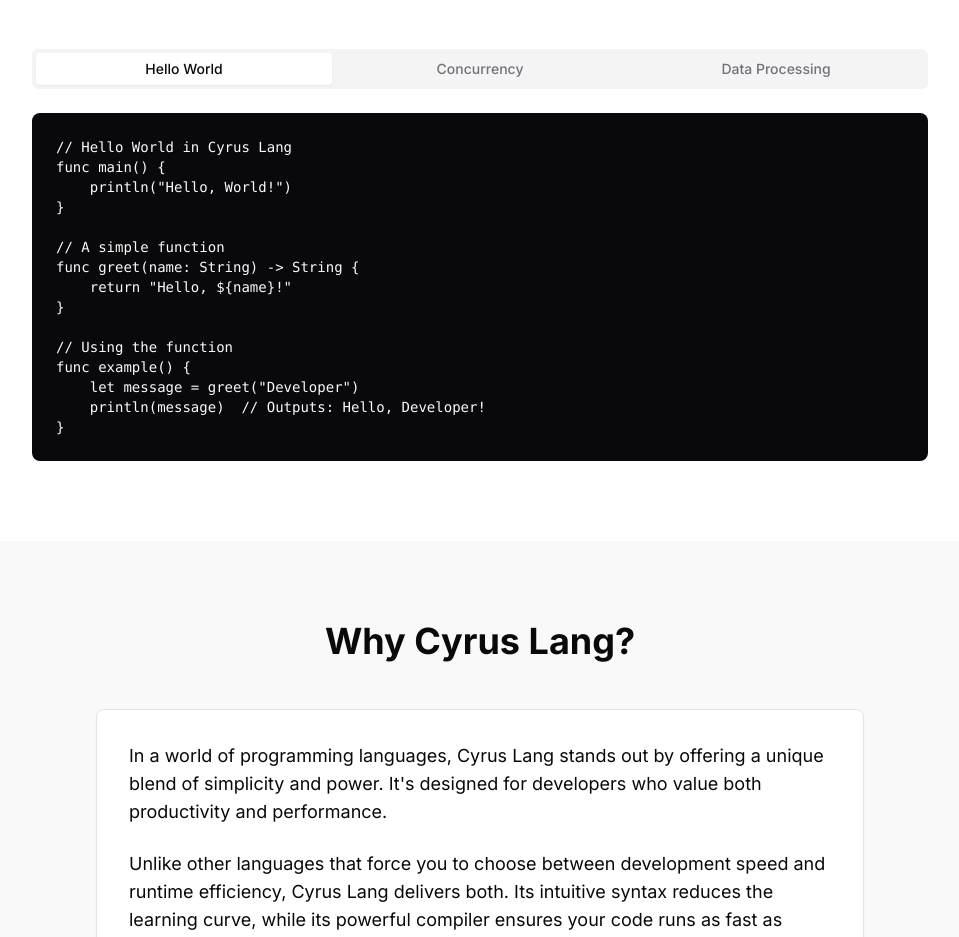
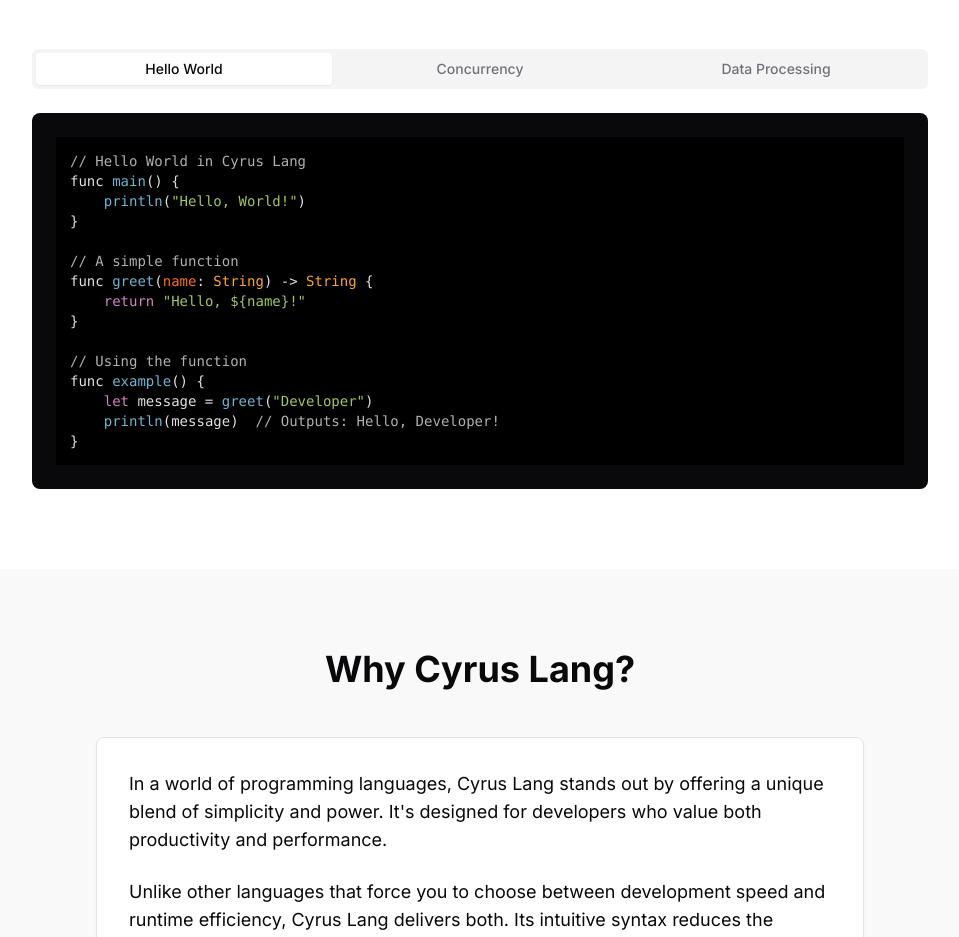
Before and after one commit to AZCPCF/Official-Website, a Next.js app: page / in a window 1280 px wide. Shown: the part 1560-2497 px from the top of the page, without its empty margins (160-1119 px from the left). Built offline with nearby package versions, Linux system fonts and the light colour scheme.

Commit message:
feat: add syntax highlighting componentImplement CodeBlock component for code syntax highlighting.

```diff
--- a/app/page.tsx
+++ b/app/page.tsx
@@ -1,3 +1,5 @@
+"use client";
+
 import { Button } from "@/components/ui/button"
 import { Tabs, TabsContent, TabsList, TabsTrigger } from "@/components/ui/tabs"
 import { Code, Cpu, Globe, Github, Twitter, MessageSquare, Layers, Shield, Menu, X } from "lucide-react"
@@ -5,6 +7,7 @@ import Link from "next/link"
 import { ThemeToggle } from "@/components/theme-toggle"
 import { Sheet, SheetContent, SheetTrigger } from "@/components/ui/sheet"
 import Header from "@/components/header"
+import CodeBlock from "@/components/CodeBlock";
 
 export default function LandingPage() {
   return (
@@ -140,7 +143,7 @@ export default function LandingPage() {
                 <TabsContent value="hello" className="mt-6">
                   <div className="bg-zinc-950 text-zinc-50 rounded-lg p-6 overflow-x-auto">
                     <pre className="font-mono text-sm">
-                      <code>{`// Hello World in Cyrus Lang
+                    <CodeBlock language="typescript">{`// Hello World in Cyrus Lang
 func main() {
     println("Hello, World!")
 }
@@ -154,14 +157,14 @@ func greet(name: String) -> String {
 func example() {
     let message = greet("Developer")
     println(message)  // Outputs: Hello, Developer!
-}`}</code>
+}`}</CodeBlock>
                     </pre>
                   </div>
                 </TabsContent>
                 <TabsContent value="concurrency" className="mt-6">
                   <div className="bg-zinc-950 text-zinc-50 rounded-lg p-6 overflow-x-auto">
                     <pre className="font-mono text-sm">
-                      <code>{`// Concurrency in Cyrus Lang
+                    <CodeBlock language="typescript">{`// Concurrency in Cyrus Lang
 import async
 
 func fetchData(id: Int) async -> Data {
@@ -183,14 +186,14 @@ func main() {
     await all(tasks)
 
     println("All data fetched successfully!")
-}`}</code>
+}`}</CodeBlock>
                     </pre>
                   </div>
                 </TabsContent>
                 <TabsContent value="data" className="mt-6">
                   <div className="bg-zinc-950 text-zinc-50 rounded-lg p-6 overflow-x-auto">
                     <pre className="font-mono text-sm">
-                      <code>{`// Data Processing in Cyrus Lang
+                    <CodeBlock language="typescript">{`// Data Processing in Cyrus Lang
 struct User {
     id: Int
     name: String
@@ -212,7 +215,7 @@ func main() {
         .join(", ")
 
     println("Active user emails: \${activeEmails}")
-}`}</code>
+}`}</CodeBlock>
                     </pre>
                   </div>
                 </TabsContent>
--- /dev/null
+++ b/components/CodeBlock.jsx
@@ -0,0 +1,18 @@
+"use client";
+
+import { useEffect } from 'react';
+import hljs from 'highlight.js';
+import 'highlight.js/styles/base16/bright.css';
+// import 'highlight.js/styles/base16/default-dark.css';
+
+export default function CodeBlock({ children, language = 'typescript' }) {
+  useEffect(() => {
+    hljs.highlightAll();
+  }, []);
+
+  return (
+    <pre className="!mt-0 !mb-0 rounded-lg">
+      <code className={`language-${language}`}>{children}</code>
+    </pre>
+  );
+}
--- a/package.json
+++ b/package.json
@@ -41,11 +41,12 @@
     "class-variance-authority": "^0.7.1",
     "clsx": "^2.1.1",
     "cmdk": "1.0.4",
-    "date-fns": "4.1.0",
+    "date-fns": "^3.6.0",
     "embla-carousel-react": "8.5.1",
+    "highlight.js": "^11.11.1",
     "input-otp": "1.4.1",
     "lucide-react": "^0.454.0",
-    "next": "14.2.16",
+    "next": "^14.2.29",
     "next-themes": "latest",
     "react": "^18",
     "react-day-picker": "8.10.1",
```
Also changed, not shown: 1 other file (tests, documents, lock files or other folders).
